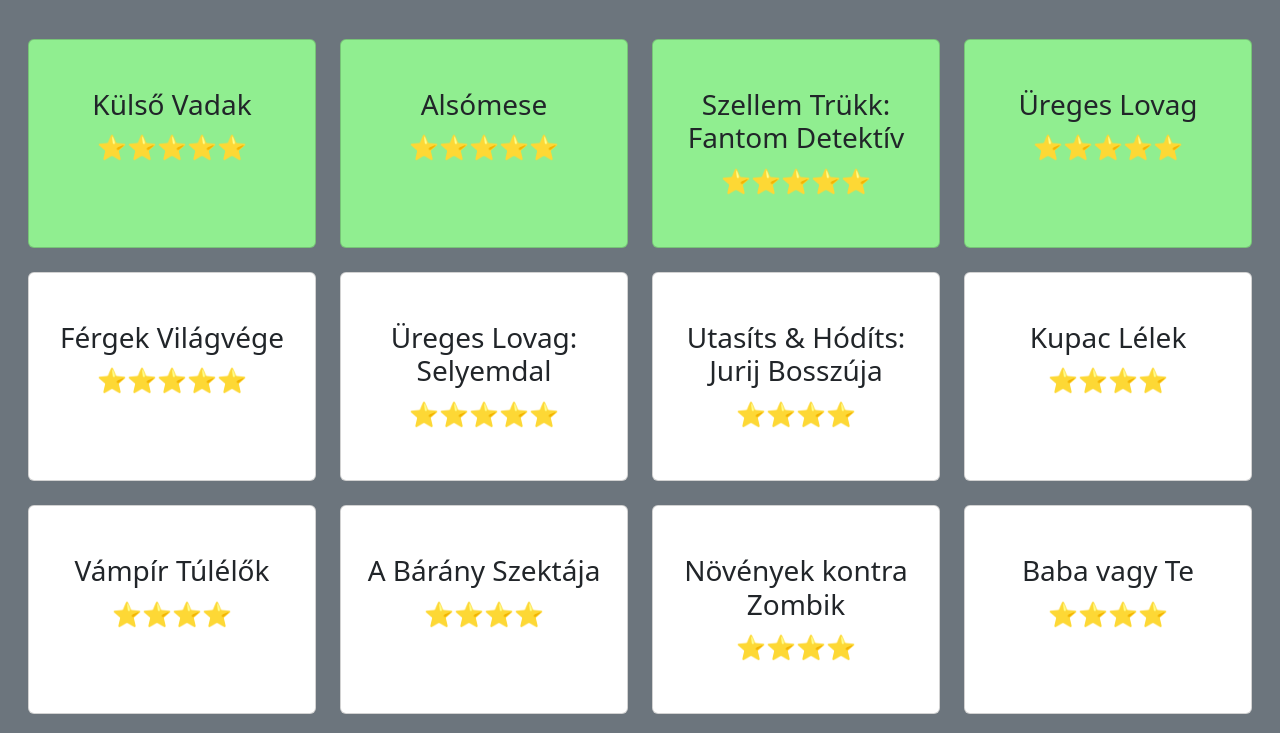
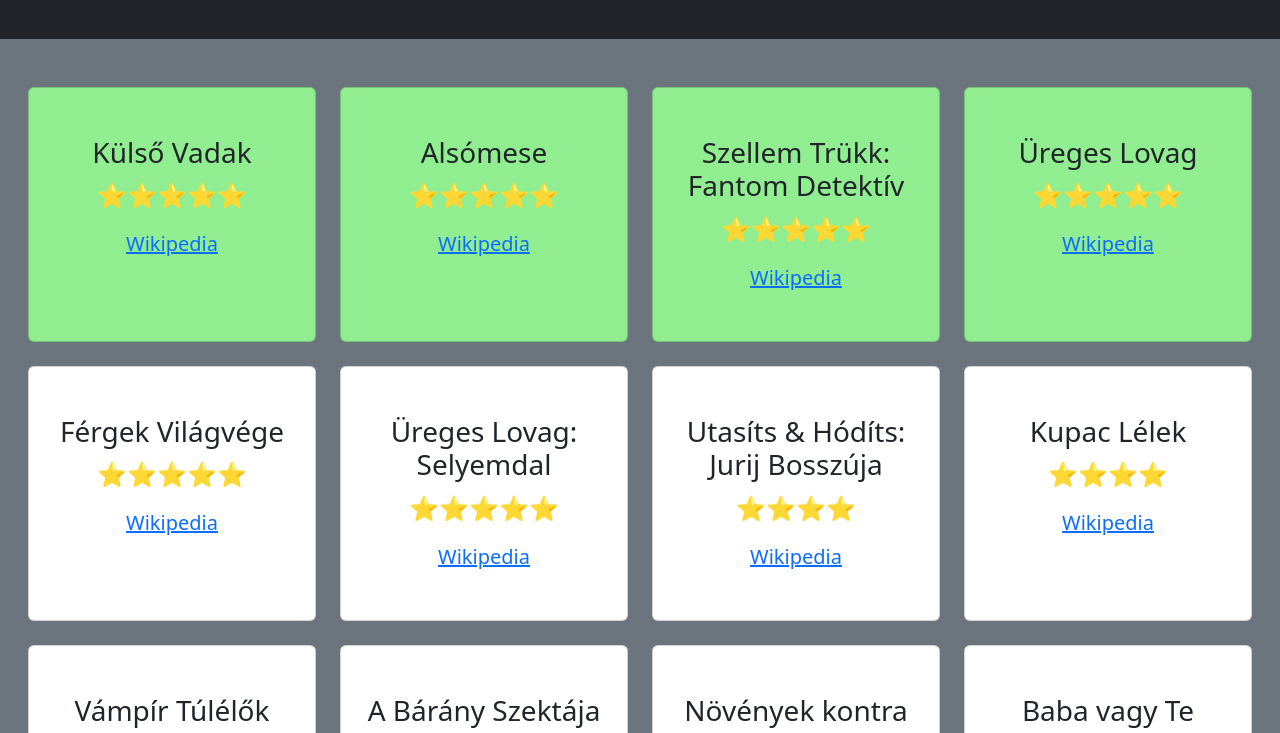
Before and after one commit to hrustinszkiadam/game-review-site, a website built with Vite: page index.html in a window 1280 px wide. Shown: the part 179-912 px from the top of the page. Built offline with nearby package versions, Linux system fonts and the light colour scheme.

Commit message:
feat: extra task

```diff
--- a/index.html
+++ b/index.html
@@ -30,13 +30,13 @@
 	</head>
 	<body class="d-flex text-white bg-secondary flex-column min-vh-100">
 		<header
-			class="bg-dark text-center p-4 d-flex flex-column align-items-center gap-4"
+			class="bg-dark text-center p-5 d-flex flex-column align-items-center gap-4"
 		>
 			<h1>Game Review Site</h1>
 			<h3 id="avg-rating"></h3>
 		</header>
 		<main
-			class="py-5 px-3 d-flex flex-wrap gap-4 text-center justify-content-center"
+			class="py-5 d-flex flex-wrap gap-4 text-center justify-content-center"
 			id="game-reviews"
 		></main>
 		<template id="card-template">
@@ -44,9 +44,15 @@
 				class="card"
 				style="width: 18rem"
 			>
-				<div class="card-body p-2 py-5">
+				<div class="card-body py-5">
 					<h5 class="card-title fs-3"></h5>
 					<p class="card-text fs-4"></p>
+					<a
+						href="#"
+						class="card-link fs-5"
+						target="_blank"
+						>Wikipedia</a
+					>
 				</div>
 			</div>
 		</template>
--- a/public/ratings.json
+++ b/public/ratings.json
@@ -3,67 +3,83 @@
   "games": [
     {
       "name": "Külső Vadak",
-      "rating": 5
+      "rating": 5,
+      "wikipediaUrl": "https://en.wikipedia.org/wiki/Outer_Wilds"
     },
     {
       "name": "Alsómese",
-      "rating": 4.9
+      "rating": 4.9,
+      "wikipediaUrl": "https://en.wikipedia.org/wiki/Undertale"
     },
     {
       "name": "Szellem Trükk: Fantom Detektív",
-      "rating": 4.8
+      "rating": 4.8,
+      "wikipediaUrl": "https://en.wikipedia.org/wiki/Ghost_Trick:_Phantom_Detective"
     },
     {
       "name": "Üreges Lovag",
-      "rating": 4.8
+      "rating": 4.8,
+      "wikipediaUrl": "https://en.wikipedia.org/wiki/Hollow_Knight"
     },
     {
       "name": "Férgek Világvége",
-      "rating": 4.55
+      "rating": 4.55,
+      "wikipediaUrl": "https://en.wikipedia.org/wiki/Worms_Armageddon"
     },
     {
       "name": "Üreges Lovag: Selyemdal",
-      "rating": 4.5
+      "rating": 4.5,
+      "wikipediaUrl": "https://en.wikipedia.org/wiki/Hollow_Knight:_Silksong"
     },
     {
       "name": "Utasíts & Hódíts: Jurij Bosszúja",
-      "rating": 4.4
+      "rating": 4.4,
+      "wikipediaUrl": "https://en.wikipedia.org/wiki/Command_%26_Conquer:_Yuri%27s_Revenge"
     },
     {
       "name": "Kupac Lélek",
-      "rating": 4.3
+      "rating": 4.3,
+      "wikipediaUrl": "https://en.wikipedia.org/wiki/Katamari_Damacy"
     },
     {
       "name": "Vámpír Túlélők",
-      "rating": 4.3
+      "rating": 4.3,
+      "wikipediaUrl": "https://en.wikipedia.org/wiki/Vampire_Survivors"
     },
     {
       "name": "A Bárány Szektája",
-      "rating": 4.2
+      "rating": 4.2,
+      "wikipediaUrl": "https://en.wikipedia.org/wiki/Cult_of_the_Lamb"
     },
     {
       "name": "Növények kontra Zombik",
-      "rating": 4.2
+      "rating": 4.2,
+      "wikipediaUrl": "https://en.wikipedia.org/wiki/Plants_vs._Zombies"
     },
     {
       "name": "Baba vagy Te",
-      "rating": 4.1
+      "rating": 4.1,
+      "wikipediaUrl": "https://en.wikipedia.org/wiki/Baba_Is_You"
     },
     {
       "name": "Kóbor",
-      "rating": 4.1
+      "rating": 4.1,
+      "wikipediaUrl": "https://en.wikipedia.org/wiki/Stray_(video_game)"
     },
     {
       "name": "Birodalmak Kora II: Végleges Kiadás",
-      "rating": 3.9
+      "rating": 3.9,
+      "wikipediaUrl": "https://en.wikipedia.org/wiki/Age_of_Empires_II:_Definitive_Edition"
     },
     {
       "name": "Felezési Idő 2",
-      "rating": 3.75
+      "rating": 3.75,
+      "wikipediaUrl": "https://en.wikipedia.org/wiki/Half-Life_2"
     },
     {
       "name": "Pohárfej",
-      "rating": 3.4
+      "rating": 3.4,
+      "wikipediaUrl": "https://en.wikipedia.org/wiki/Cuphead"
     }
   ]
 }
--- a/src/main.ts
+++ b/src/main.ts
@@ -20,6 +20,7 @@ const createCard = (game: GameRating): HTMLDivElement => {
 	} else if (game.rating < 4.0) {
 		cardBody.style.backgroundColor = 'lemonchiffon';
 	}
+	card.querySelector('.card-link')!.setAttribute('href', game.wikipediaUrl);
 
 	return card;
 };
--- a/src/types.d.ts
+++ b/src/types.d.ts
@@ -1,6 +1,7 @@
 export type GameRating = {
 	name: string;
 	rating: number;
+	wikipediaUrl: string;
 };
 
 export type RatingsData = {
```
Also changed, not shown: input.csv (+17 -17 lines), src/convert.ts (+6 -2 lines), README.md (added).
